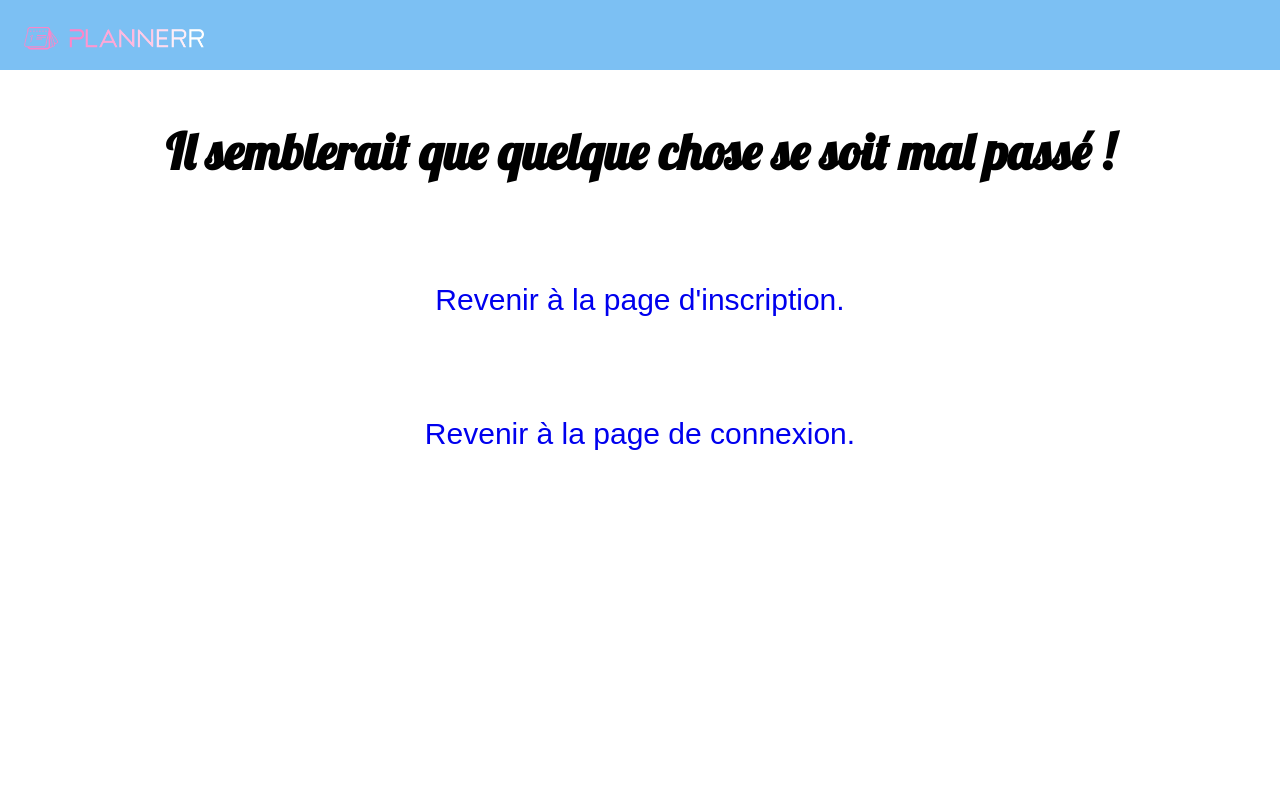
After one commit to GregMagnin/planner, a PHP site: template views/errorView.php in a window 1280 px wide. The commit adds this page. Run offline with PHP 8.4, Linux system fonts and the light colour scheme; the template is opened without the code that fills it, so the values that code supplies are empty; a stand-in replaces the project's code that opens the database connection.

Commit message:
feat:login and register complete and add error page

```diff
--- /dev/null
+++ b/assets/css/error.css
@@ -0,0 +1,48 @@
+@import url('https://fonts.googleapis.com/css2?family=Josefin+Sans&display=swap');
+@import url('https://fonts.googleapis.com/css2?family=Lobster&display=swap');
+
+*,
+::before,
+::after {
+  box-sizing: border-box;
+  padding: 0;
+  margin: 0;
+  text-decoration: none;
+  list-style: none;
+}
+
+h1 {
+    font-size: 50px;
+    font-family: 'Lobster', sans-serif;
+    display: flex;
+    align-items: center;
+    justify-content: center;
+    text-align: center;
+    margin-top: 50px;
+}
+
+a {
+    font-size: 30px;
+    font-family: 'Josefin', sans-serif;
+    display: flex;
+    align-items: center;
+    justify-content: center;
+    text-align: center;
+    margin-top: 100px;
+}
+
+.header {
+    background-color: #7cc0f3;
+    display: flex;
+    flex-direction: row;
+    align-items: center;
+    justify-content: space-between;
+    height: 70px;
+    width: 100%;
+    padding-left: 10px;
+    padding-right: 10px;
+}
+
+.header img {
+    height: 60px;
+}
--- a/assets/css/login.css
+++ b/assets/css/login.css
@@ -109,3 +109,8 @@ input[type="pass"] {
 .header img {
     height: 60px;
 }
+
+.submit {
+    margin-top: 10px;
+    background:linear-gradient(to right,rgba(0,0,0,0),#FE85C8 20%,#7CC0F3 80%);
+}
--- /dev/null
+++ b/views/errorView.php
@@ -0,0 +1,30 @@
+<html lang="fr">
+<head>
+    <meta charset="UTF-8">
+    <meta http-equiv="X-UA-Compatible" content="IE=edge">
+    <meta name="viewport" content="width=device-width, initial-scale=1.0">
+    <title>Erreur</title>
+    <link rel="stylesheet" href="../assets/css/error.css">
+</head>
+<body>
+
+<header>
+    <div class="header">
+      <div class="icon-website">
+        <img src="../assets/img/website.png" alt="Logo du site" />
+      </div>
+    </div>
+  </header>
+
+<h1>Il semblerait que quelque chose se soit mal passé !</h1>
+
+<div class="registerLink">
+    <a href="registerView.php">Revenir à la page d'inscription.</a>
+</div>
+
+<div class="loginLink">
+<a href="loginView.php">Revenir à la page de connexion.</a>
+</div>
+
+</body>
+</html>
--- a/views/loginView.php
+++ b/views/loginView.php
@@ -36,9 +36,9 @@
           <input type="text" id="username" name="user" required="required" placeholder="Nom d'utilisateur"/>
           <br />
 
-          <input type="pass" id="password" name="psw" required="required" placeholder="Mot de passe" />
+          <input type="password" id="password" name="psw" required="required" placeholder="Mot de passe" />
           <br />
-          <input type="submit">
+          <input type="submit" class="submit">
         </form>
         <p>Pas de compte ? Inscrivez vous <a href="registerView.php">ici</a>.</p>
       </div>
```
Also changed, not shown: assets/css/register.css (+6 -1 lines), models/loginModel.php (+6 -6 lines), models/registerModel.php (+7 -6 lines), views/registerView.php (+3 -117 lines).
